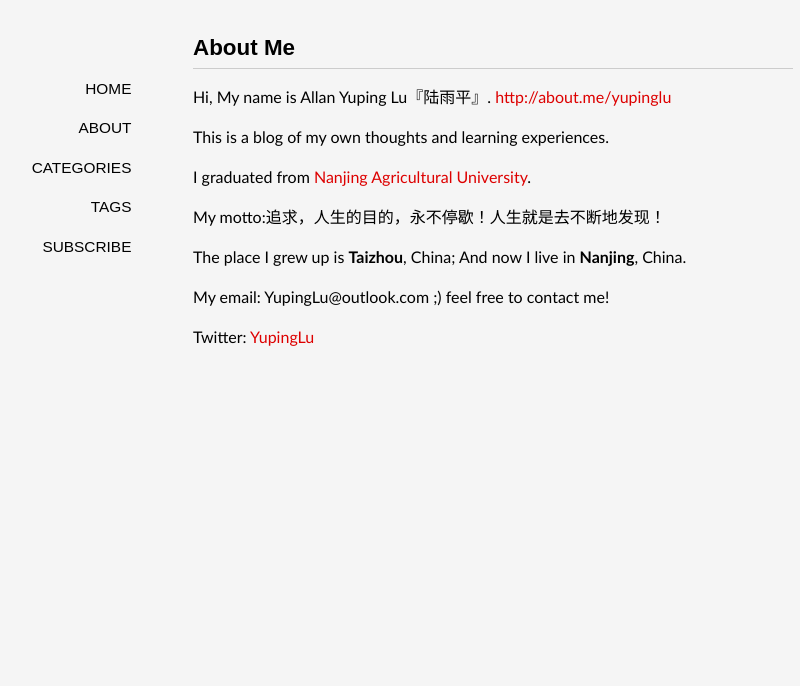
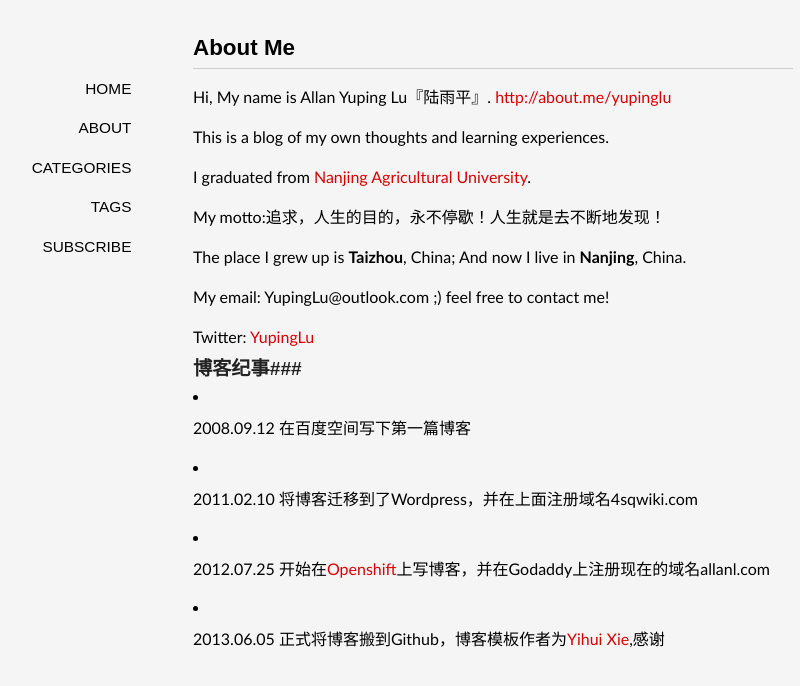
Before and after one commit to YupingLu/YupingLu.github.io, a Jekyll site: the page built from about/index.md, in a window 1280 px wide. Shown: the top 686 px of the page, without its empty margins (147-947 px from the left). Built offline with Jekyll 4.4.1, drawn with Linux system fonts in a browser that asks for light colours; some web fonts are replaced; Markdown is read by kramdown in place of the engine named in the settings; comment, search, counter and statistics services are not loaded.

Commit message:
update code

```diff
--- a/_posts/2013-06-05-Writing-blogs-on-Github.markdown
+++ b/_posts/2013-06-05-Writing-blogs-on-Github.markdown
@@ -21,6 +21,6 @@ tags: [github, Jekyll, Markdown]
 
 4.	我的博客使用的是[Yihui Xie](http://yihui.name/)的模板，再次表示感谢.
 
-5.	最后可以添加个人域名，比如[我的域名](http://allal.com).
+5.	最后可以添加个人域名，比如[我的域名](http://allanl.com).
 
 You see it's easy :}
--- a/about/index.md
+++ b/about/index.md
@@ -17,3 +17,12 @@ The place I grew up is __Taizhou__, China;  And now I live in __Nanjing__, China
 My email: YupingLu@outlook.com ;)  feel free to contact me!
 
 Twitter: [YupingLu](https://twitter.com/YupingLu)
+
+###博客纪事###
+*	2008.09.12 在百度空间写下第一篇博客
+
+*	2011.02.10 将博客迁移到了Wordpress，并在上面注册域名4sqwiki.com
+
+*	2012.07.25 开始在[Openshift](https://openshift.redhat.com/)上写博客，并在Godaddy上注册现在的域名allanl.com
+
+*	2013.06.05 正式将博客搬到Github，博客模板作者为[Yihui Xie](http://yihui.name/),感谢
```
